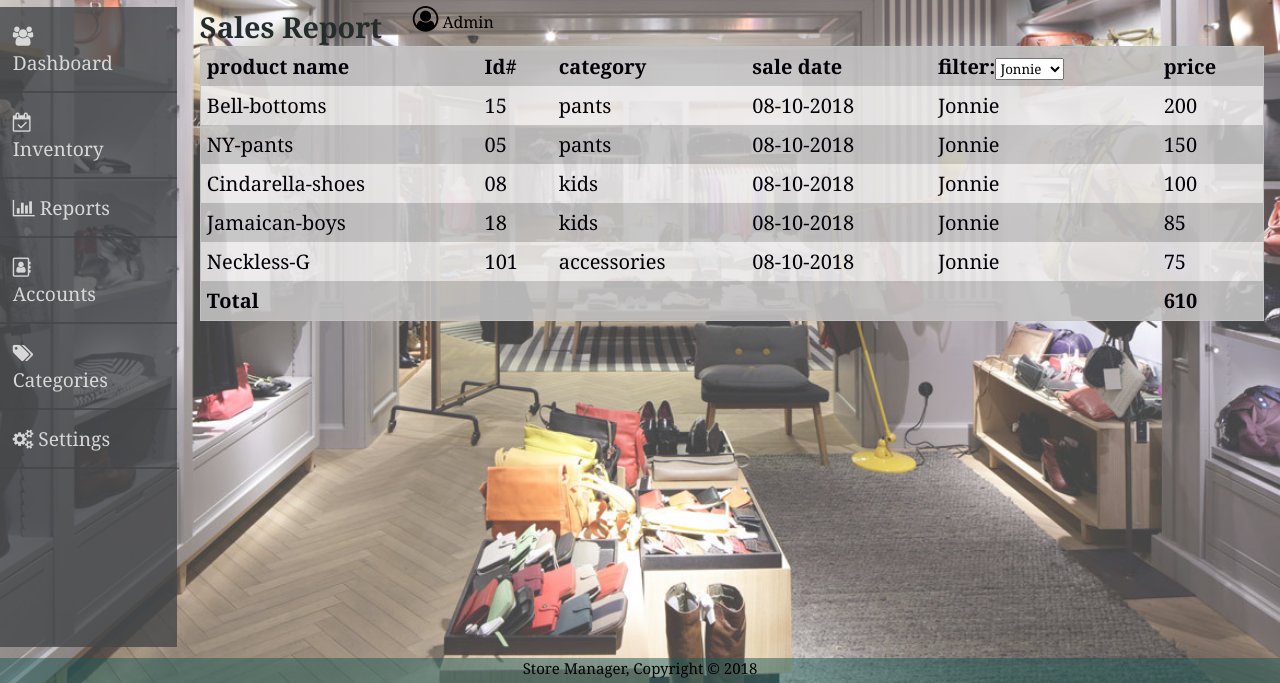
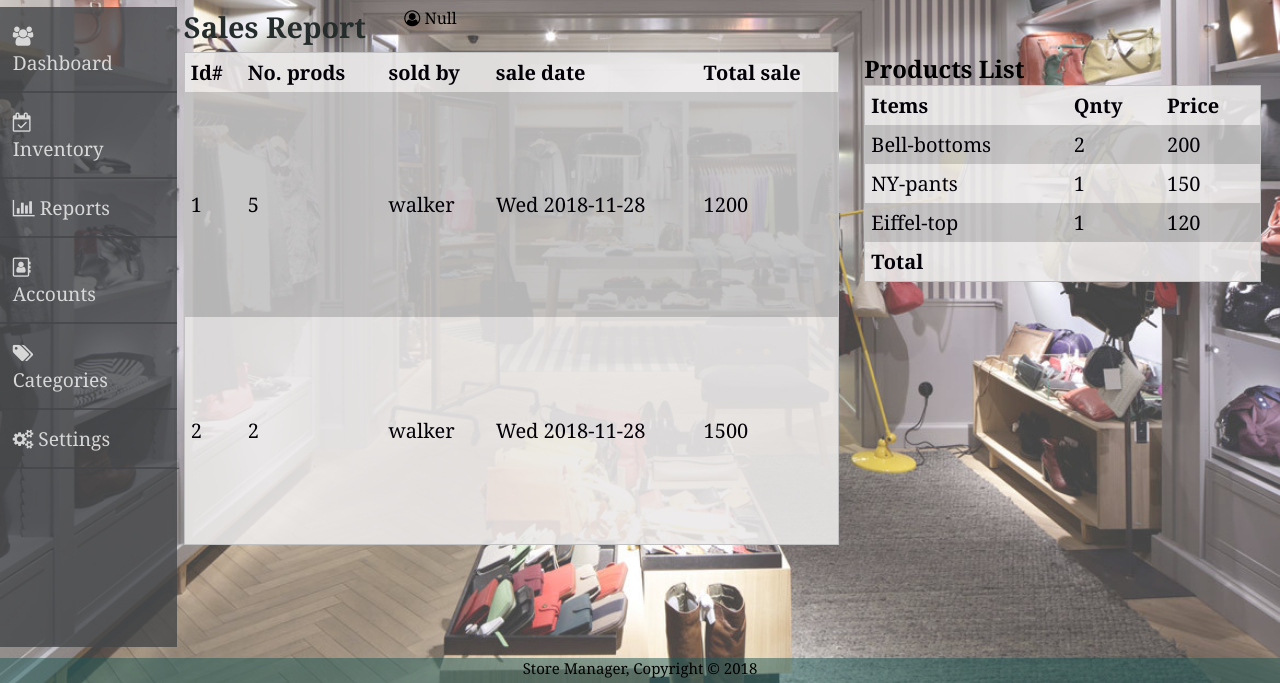
Before and after one commit to codjoero/Store-Manager-App, a Flask app: template UI/templates/admin/reports.html in a window 1280 px wide. Shown: the part 117-800 px from the top of the page. Run offline with Flask 2, Linux system fonts and the light colour scheme; the template is opened without the code that fills it, so the values that code supplies are empty; parts of the project's set-up code (start-up, migrations or seed data) failed here and were passed over.

Commit message:
ft(admin view all sales): Creates view all salesa functionality
This allows admin to view all sales and their sold products
[Deliveries #162006033]

```diff
--- /dev/null
+++ b/UI/static/reports.js
@@ -0,0 +1,118 @@
+//Declarations
+const salesUrl = 'https://thecodestoremanager-api-heroku.herokuapp.com/api/v1/sales'
+const msg = document.querySelector('span.msg')
+const token = localStorage.getItem("token");
+const loggedUser = localStorage.getItem("loggedUser")
+const stockTableBody = document.querySelector('#stockTable > tbody');
+const saleBody = document.querySelector('#sale > tbody');
+
+//Handle response
+function handleResponse(response) {
+    return response.json()
+    .then(json => {
+        if (response.ok) {
+            return json
+        } else {
+            return Promise.reject(json)
+        }
+    })
+}
+
+//On window load
+window.onload=function(){
+    loadTable();
+    style();
+    }
+function loadTable() {
+    fetch(salesUrl, {
+        method: 'GET',
+        mode: "cors",
+        headers: {
+            'Accept': 'application/json, text/plain, */*',
+            'Content-type': 'application/json',
+            'Authorization': 'Bearer '+ token
+        },
+    })
+    .then(handleResponse)
+    .then((data) => {
+        saleRecords = data['Sale Records']
+        populateTable(saleRecords);
+    })
+    .catch(err => {
+        if (err['msg'] === 'Token has expired' ||
+            err['message'] === 'Invalid Authentication, Please Login!') {
+            window.location = "/UI/templates/index.html";
+        }
+        console.log(err)
+    })
+}
+
+function style() {
+    let paragraph = document.querySelector("span.loggedin");
+    paragraph.innerHTML += loggedUser;
+}
+
+//Add Sales to table
+function populateTable(records) {
+    //clear out HTML data
+    clearTable(stockTableBody)
+    clearTable(saleBody)
+
+    //Populate table
+    records.forEach((record) => {
+        drawTable(record);
+    })
+}
+
+function drawTable(record) {
+    var row = $('<tr onclick="saleProduct(this)" />')
+    var addDate = shortDate(record.sale_date)
+    $('#stockTable').append(row);
+    row.append($('<td>' + record.sale_id + '</td>'));
+    row.append($('<td>' + record.products.length + '</td>'));
+    row.append($('<td>' + record.sold_by + '</td>'));
+    row.append($('<td>' + addDate + '</td>'));
+    row.append($('<td>' + record.total_sale + '</td>'));
+}
+
+function shortDate(date) {
+    var length = 16;
+    return date.substring(0, length);
+}
+
+//Collect row elements from Sales table
+function saleProduct(call) {
+    let table = document.getElementById('stockTable')
+    let i = call.rowIndex;
+    let row = table.rows[i];
+    let sale_id = row.cells[0].innerHTML;
+
+    clearTable(saleBody)
+    saleRecords.forEach((record) => {
+        if (record['sale_id'] == sale_id) {
+            saleData(record['products'], record['total_sale'])
+        }
+    })
+}
+
+//Add row elements to products table
+function saleData(products, totals) {
+    var table = document.getElementById('sale');
+    var rows = table.rows
+    var totalSale = rows[1].cells[2];
+    products.forEach(product => {
+        var row = $('<tr />')
+        $('#sale').append(row);
+        row.append($('<td>' + product.prod_name + '</td>'));
+        row.append($('<td>' + product.quantity + '</td>'));
+        row.append($('<td>' + product.price + '</td>'));
+    })
+    totalSale.innerHTML = totals
+}
+
+//Clear all table rows
+function clearTable(tableBody) {
+    while (tableBody.firstChild) {
+        tableBody.removeChild(tableBody.firstChild);
+    }
+}
--- a/UI/templates/admin/reports.html
+++ b/UI/templates/admin/reports.html
@@ -27,77 +27,80 @@
                     <a href="settings.html"><li><i class="fa fa-gears"></i> Settings</li></a>
                 </ul>
             </aside>
-            <main class="stock">
+            <main class="shopper">
                 <h2 class="db">Sales Report</h2>
-                <p class="user"><i class="fa fa-user-circle-o"></i> Admin</p>
-                <table>
+                <span class="loggedin"><i class="fa fa-user-circle-o"></i> </span>
+                <table id="stockTable">
+                    <thead>
                         <tr>
-                            <th>product name</th>
                             <th>Id#</th>
-                            <th>category</th>
+                            <th>No. prods</th>
+                            <th>sold by</th>
                             <th>sale date</th>
-                            <th>filter:<select class="attendant">
-                                    <option value="jonnie">Jonnie</option>
-                                    <option value="brenda">Brenda</option>
-                                    <option value="admin">Admin</option>
-                            </select></th>
-                            <th>price</th>
+                            <th>Total sale</th>
                         </tr>
+                    </thead>
+                    <tbody>
+                        <tr onclick="saleProduct(this)">
+                            <td>1</td>
+                            <td>5</td>
+                            <td>walker</td>
+                            <td>Wed 2018-11-28</td>
+                            <td>1200</td>
+                        </tr>
+                        <tr onclick="saleProduct(this)">
+                            <td>2</td>
+                            <td>2</td>
+                            <td>walker</td>
+                            <td>Wed 2018-11-28</td>
+                            <td>1500</td>
+                        </tr>
+                    </tbody>
+                </table>
+                <aside class="shoplist">
+                    <h2 class="thelist">Products List</h2>
+                    <span class="msg"></span>
+                    <table id="sale">
+                        <thead>
+                            <tr>
+                                <th>Items</th>
+                                <th>Qnty</th>
+                                <th>Price</th>
+                            </tr>
+                        </thead>
+                        <tbody>
                             <tr>
                                 <td>Bell-bottoms</td>
-                            <td>15</td>
-                            <td>pants</td>
-                            <td>08-10-2018</td>
-                            <td>Jonnie</td>
+                                <td>2</td>
                                 <td>200</td>
                             </tr>
                             <tr>
                                 <td>NY-pants</td>
-                            <td>05</td>
-                            <td>pants</td>
-                            <td>08-10-2018</td>
-                            <td>Jonnie</td>
+                                <td>1</td>
                                 <td>150</td>
                             </tr>
                             <tr>
-                            <td>Cindarella-shoes</td>
-                            <td>08</td>
-                            <td>kids</td>
-                            <td>08-10-2018</td>
-                            <td>Jonnie</td>
-                            <td>100</td>
+                                <td>Eiffel-top</td>
+                                <td>1</td>
+                                <td>120</td>
                             </tr>
-                        <tr>
-                            <td>Jamaican-boys</td>
-                            <td>18</td>
-                            <td>kids</td>
-                            <td>08-10-2018</td>
-                            <td>Jonnie</td>
-                            <td>85</td>
-                        </tr>
-                        <tr>
-                            <td>Neckless-G</td>
-                            <td>101</td>
-                            <td>accessories</td>
-                            <td>08-10-2018</td>
-                            <td>Jonnie</td>
-                            <td>75</td>
-                        </tr>
+                        </tbody>
+                        <thead>
                             <tr>
                                 <th>Total</th>
-                            <td></td>
-                            <td></td>
-                            <td></td>
-                            <td></td>
-                            <th>610</th>
+                                <th></th>
+                                <th></th>
                             </tr>
+                        </thead>
                     </table>
+                </aside>
             </main>
             <footer class="foot">
                 <p>Store Manager, Copyright &copy; 2018</p>
             </footer>
         </div>
     <!-- js -->
-    <script src="../../static/mystyles.js"></script>
+    <script src="../../static/reports.js"></script>
+    <script src="https://code.jquery.com/jquery-3.3.1.min.js"></script>
     </body>
 </html>
```
Also changed, not shown: UI/static/attendant/cart.js (+9 -6 lines). Lines whose indentation alone changed are shown as unchanged.
